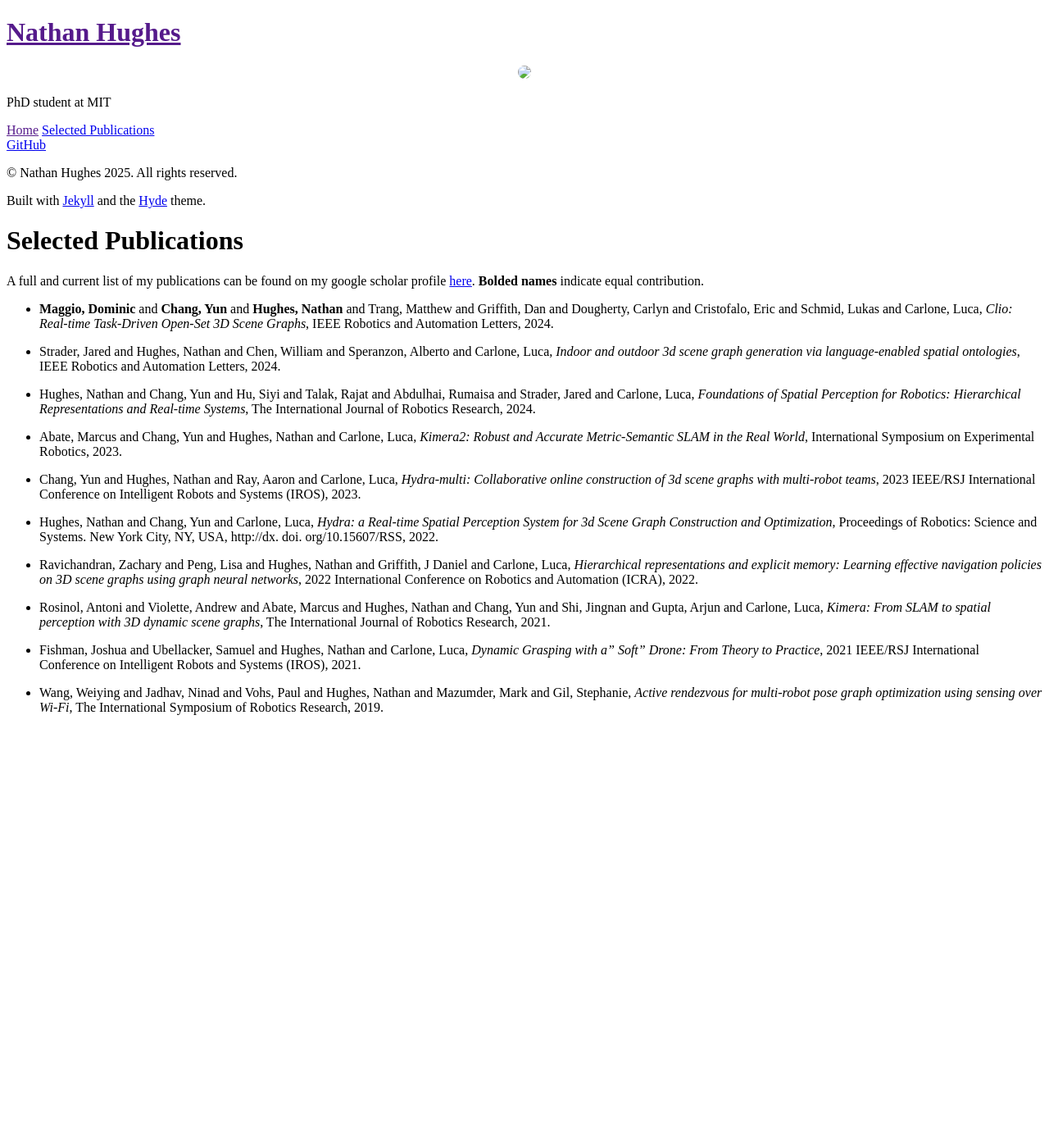
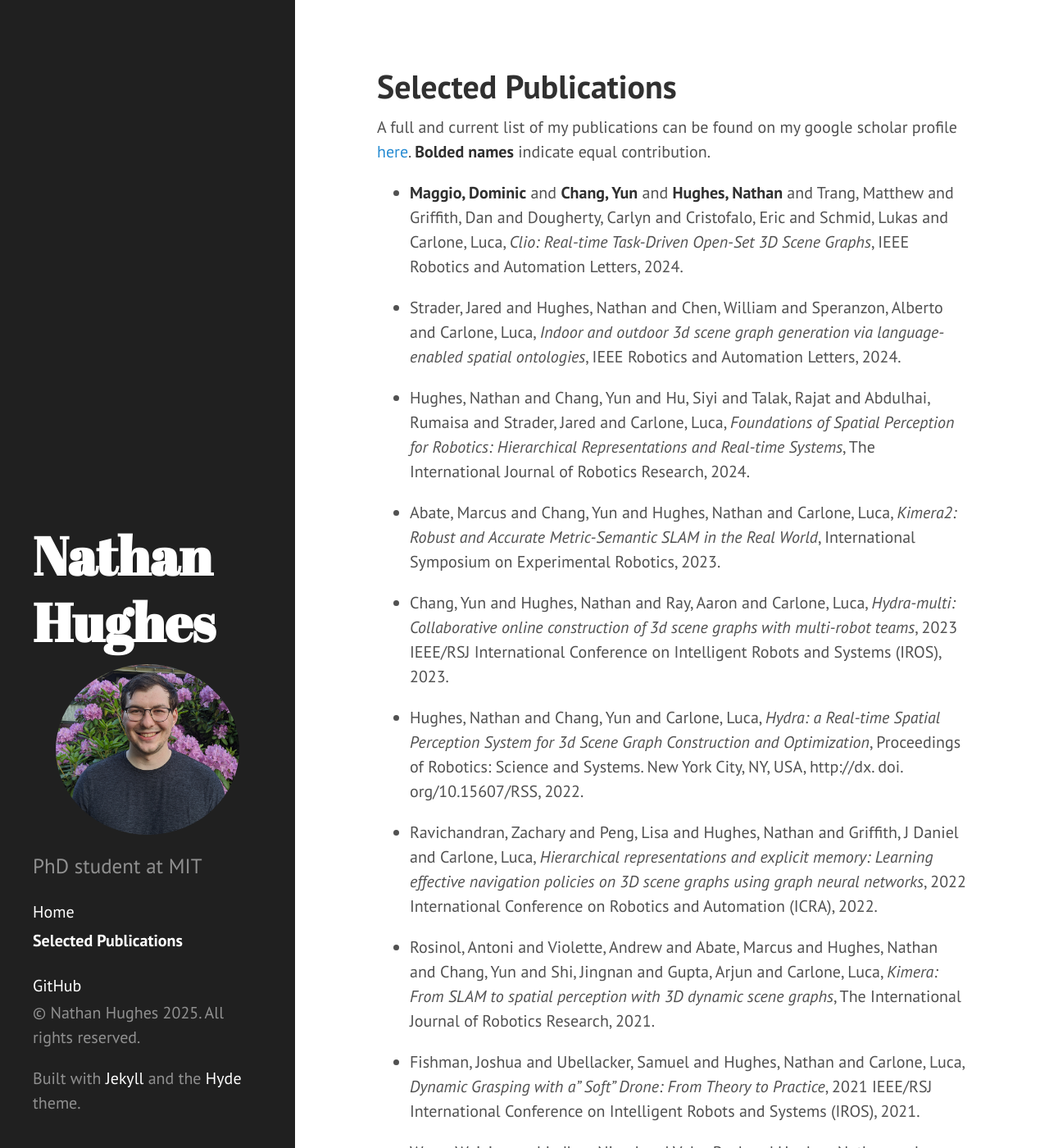
Before and after one commit to nathanhhughes/nathanhhughes.github.io, a Jekyll site: the page built from _pages/publications.md, in a window 1280 px wide and 1400 px high. Shown: the whole window at 82% size. Built offline with Jekyll 4.4.1, drawn with Linux system fonts in a browser that asks for light colours; Markdown is read by kramdown in place of the engine named in the settings.

Commit message:
bundle css with sass

```diff
--- a/_config.yml
+++ b/_config.yml
@@ -25,7 +25,7 @@ title: Nathan Hughes
 email: na26933@mit.edu
 description: >-
   PhD student at MIT
-baseurl: /  # the subpath of your site, e.g. /blog
+baseurl: ''  # the subpath of your site, e.g. /blog
 url: https://nathanhhugehs.github.io
 repository: nathanhhughes/nathanhhughes.github.io
 include: [_pages]
--- a/_includes/head.html
+++ b/_includes/head.html
@@ -15,14 +15,11 @@
   </title>
 
   <!-- CSS -->
-  <link rel="stylesheet" href="{{ site.baseurl }}public/css/poole.css">
-  <link rel="stylesheet" href="{{ site.baseurl }}public/css/syntax.css">
-  <link rel="stylesheet" href="{{ site.baseurl }}public/css/hyde.css">
+  <link rel="stylesheet" href="/assets/css/styles.css">
   <link rel="stylesheet" href="https://fonts.googleapis.com/css?family=PT+Sans:400,400italic,700|Abril+Fatface">
 
   <!-- Icons -->
-  <link rel="apple-touch-icon-precomposed" sizes="144x144" href="{{ site.baseurl }}public/apple-touch-icon-144-precomposed.png">
-                                 <link rel="shortcut icon" href="{{ site.baseurl }}public/favicon.ico">
+  <link rel="shortcut icon" href="/asserts/favicon.ico">
 
   <!-- RSS -->
   <link rel="alternate" type="application/rss+xml" title="RSS" href="/atom.xml">
--- a/_includes/sidebar.html
+++ b/_includes/sidebar.html
@@ -2,18 +2,18 @@
   <div class="container sidebar-sticky">
     <div class="sidebar-about">
       <h1>
-        <a href="{{ site.baseurl }}">
+        <a href="/">
           {{ site.title }}
         </a>
       </h1>
       <center>
-          <img src="{{ site.baseurl }}assets/img/bio-photo.jpg" style="border-radius: 50%;width:80%">
+          <img src="/assets/img/bio-photo.jpg" style="border-radius: 50%;width:80%">
       </center>
       <p class="lead">{{ site.description }}</p>
     </div>
 
     <nav class="sidebar-nav">
-      <a class="sidebar-nav-item{% if page.url == site.baseurl %} active{% endif %}" href="{{ site.baseurl }}">Home</a>
+      <a class="sidebar-nav-item{% if page.url == '/' %} active{% endif %}" href="/">Home</a>
 
       {% comment %}
         The code below dynamically generates a sidebar nav of pages with
--- /dev/null
+++ b/assets/css/styles.scss
@@ -0,0 +1,5 @@
+---
+---
+@import "poole";
+@import "hyde";
+@import "syntax";
```
Also changed, not shown: _data/navigation.yml (deleted, +0 -7 lines), _sass/hyde.scss (renamed from public/css/hyde.css), _sass/poole.scss (renamed from public/css/poole.css), _sass/syntax.scss (renamed from public/css/syntax.css), assets/favicon.ico (renamed from public/favicon.ico).
